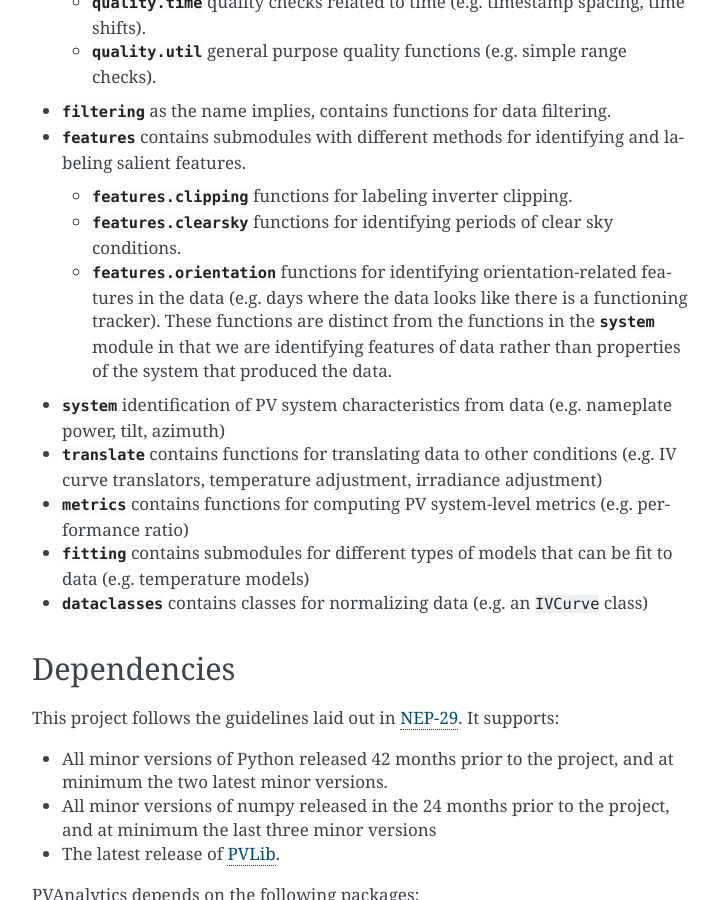
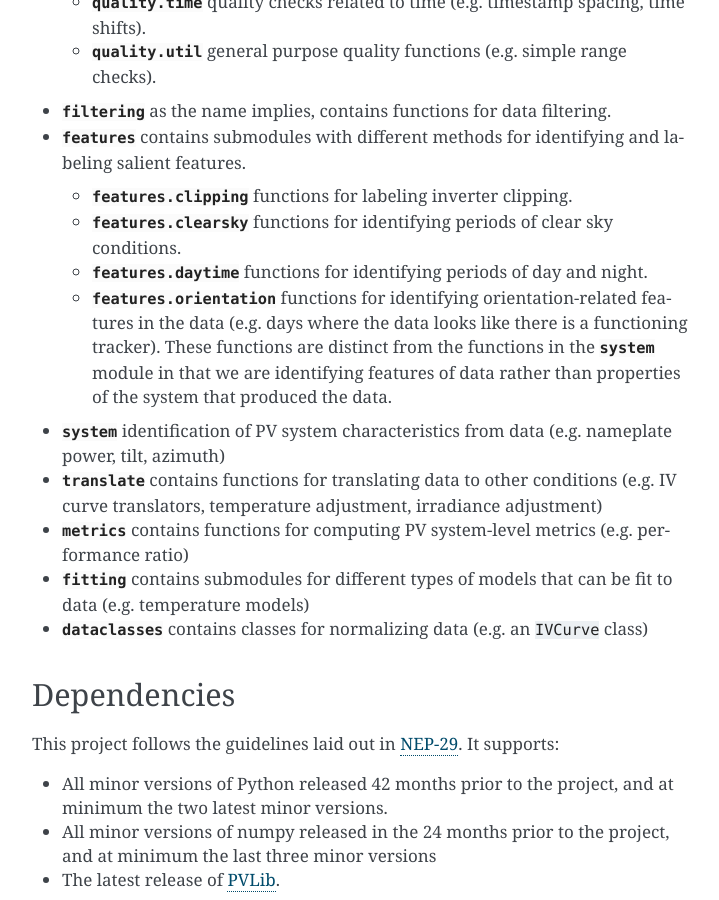
Before and after one commit to pvlib/pvanalytics, a Sphinx documentation site: the page built from docs/index.rst, in a window 1280 px wide and 900 px high, scrolled down 637 px. Shown: the whole window, without its empty margins (388-1107 px from the left). Built offline with Sphinx 7.4.7, drawn with Linux system fonts in a browser that asks for light colours.

Commit message:
Add features.daytime to library overview (#98)
* Add features.daytime to library overview

Co-authored-by: Cliff Hansen <cwhanse@sandia.gov>

```diff
--- a/docs/index.rst
+++ b/docs/index.rst
@@ -46,6 +46,7 @@ library status.
   - :py:mod:`features.clipping` functions for labeling inverter clipping.
   - :py:mod:`features.clearsky` functions for identifying periods of clear sky
     conditions.
+  - :py:mod:`features.daytime` functions for identifying periods of day and night.
   - :py:mod:`features.orientation` functions for identifying
     orientation-related features in the data (e.g. days where the data looks
     like there is a functioning tracker). These functions are distinct from the
```
